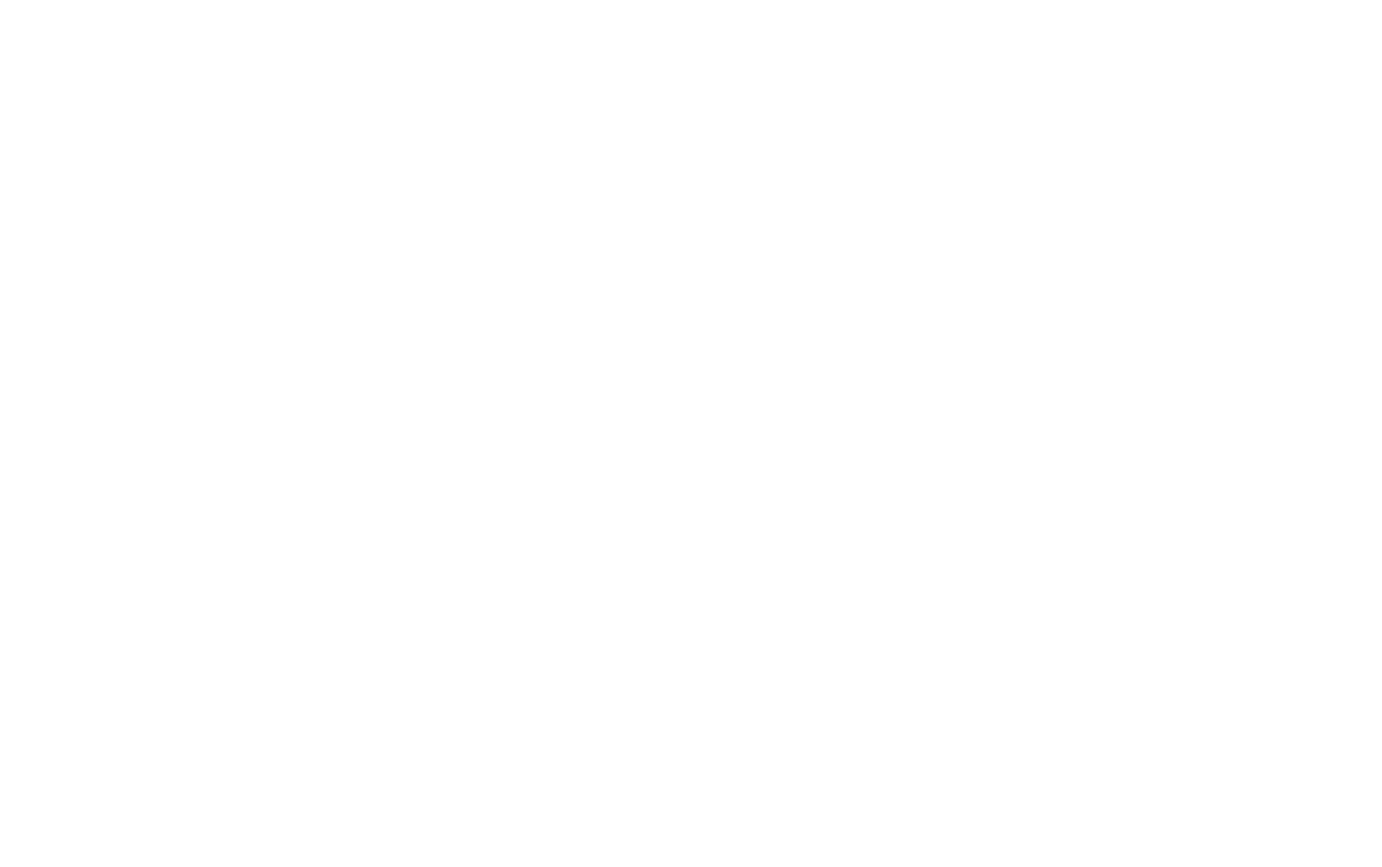
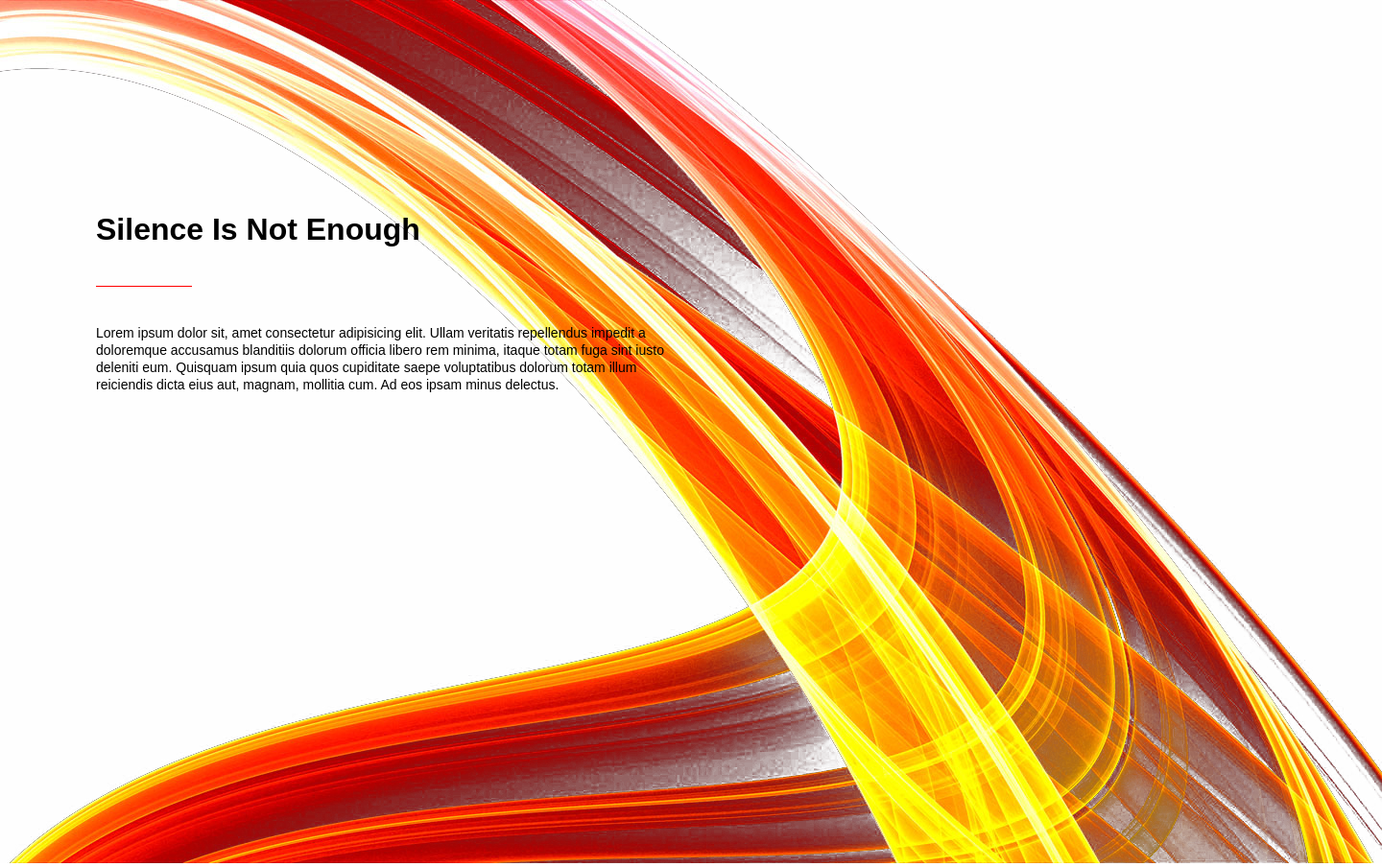
Before and after one commit to BigTel2020/Practise, a plain HTML site: page index.html in a window 1280 px wide. Shown: the whole page at 96% size, 1440 px wide, since content can reach past the window. Before the commit the page ends 800 px from the top, so only its background shows below. Drawn offline with Linux system fonts and the light colour scheme.

Commit message:
easing into the flow

```diff
--- a/index.html
+++ b/index.html
@@ -9,7 +9,14 @@
 </head>
 
 <body>
-
+  <div class="banner1">
+<img src="/img/arch.png" alt="">
+<div class="text-box">
+    <h1>Silence Is Not Enough</h1>
+    <span></span>
+    <p>Lorem ipsum dolor sit, amet consectetur adipisicing elit. Ullam veritatis repellendus impedit a doloremque accusamus blanditiis dolorum officia libero rem minima, itaque totam fuga sint iusto deleniti eum. Quisquam ipsum quia quos cupiditate saepe voluptatibus dolorum totam illum reiciendis dicta eius aut, magnam, mollitia cum. Ad eos ipsam minus delectus.</p>
+</div>
+  </div>
 
 </body>
 
--- a/style.css
+++ b/style.css
@@ -1,5 +1,42 @@
-* {
+body
+{
   padding: 0;
   margin: 0;
   font-family: sans-serif;
+  overflow: hidden;
 }
+.banner1{
+height: 100vh;
+width: 100%;
+position: absolute;
+left: 0;
+top: 0;
+}
+.img{
+  width: 120%;
+  position: absolute;
+  left: 50%;
+  top: 50%;
+  transform: translate(-50%,-50%);
+}
+.text-box{
+ width: 600px;
+ position: absolute;
+ top: 200px;
+ left: 100px;
+  }
+  .text-box h1{
+    margin-bottom: 40px;
+  }
+ .text-box p{
+   font-size: 14px;
+   line-height: 18px;
+   margin-top: 80px;
+ }
+ .text-box span{
+   background: red;
+   height: 1px;
+   width: 100px;
+   position: absolute;
+   left: 0;
+ }
```
